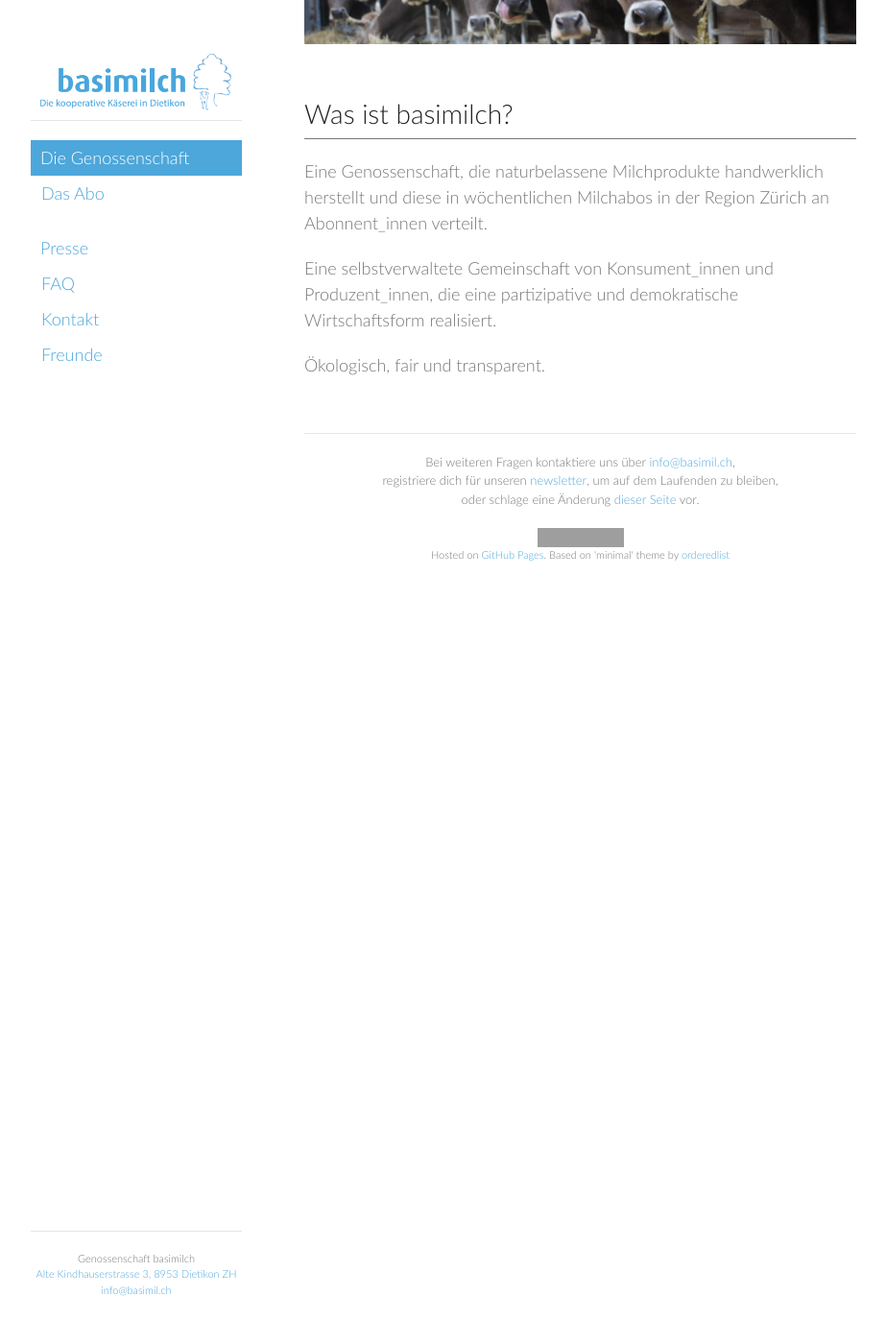
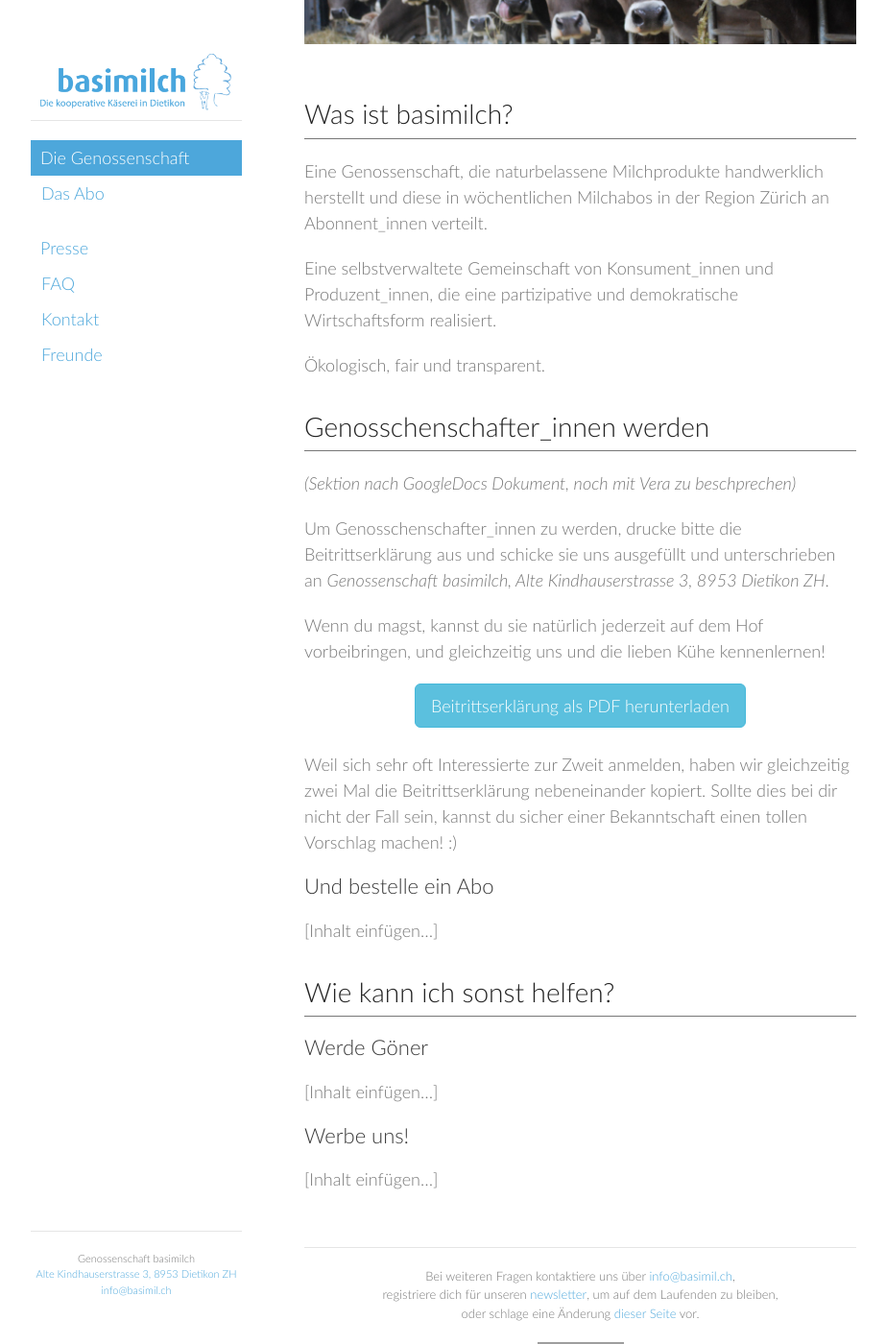
Before and after one commit to vryser/basimilch.github.io, a Jekyll site: the page built from pages/01-die-genossenschaft.md, in a window 1280 px wide and 1400 px high, scrolled down 270 px. Shown: the whole window at 96% size, without its empty margins (178-1101 px from the left). Built offline with Jekyll 4.4.1, drawn with Linux system fonts in a browser that asks for light colours; grey boxes are pictures that could not be loaded.

Commit message:
new: enhance signup explanations

```diff
--- /dev/null
+++ b/_includes/button-signup-form-pdf-download.html
@@ -0,0 +1,3 @@
+<div class="button-container">
+    <a class="btn btn-lg btn-info" href="/documents/basimilch_beitrittserklaerung_2xA5.pdf" download="basimilch_beitrittserklaerung_2xA5.pdf" target="_blank" role="button">Beitrittserklärung als PDF herunterladen</a>
+</div>
--- /dev/null
+++ b/_includes/button-signup.html
@@ -0,0 +1,3 @@
+<div class="button-container">
+    <a class="btn btn-lg btn-info" href="/genossenschaft/#genosschenschafterinnen-werden" role="button">Werde Genossenschafter_innen!</a>
+</div>
--- a/_layouts/default.html
+++ b/_layouts/default.html
@@ -49,14 +49,6 @@
             padding: 5px;
             padding-left: 10px;
             display: block;
-          }
-          .section-menu-item a:hover {
-            text-decoration: none;
-            background-color: #E9F8FF;
-          }
-          .section-menu-item a.active {
-            background-color: #4DA7DB;
-            color: white;
           }
         </style>
         <a class="home-link" href="/"><img src="/images/logo_horizontal_380x130.png" alt="basimilch"></a>
--- a/css/basimilch.css
+++ b/css/basimilch.css
@@ -73,9 +73,10 @@ a {
 }
 a:hover {
   text-decoration: none;
-  background-color: #E9F8FF;
+  background-color: #F3FAFE;
 }
-a:active {
+a:active,
+a.active {
   background-color: #4DA7DB;
   color: white;
 }
--- a/pages/01-die-genossenschaft.md
+++ b/pages/01-die-genossenschaft.md
@@ -16,3 +16,36 @@ Produzent_innen, die eine partizipative und demokratische
 Wirtschaftsform realisiert.
 
 Ökologisch, fair und transparent.
+
+# Genosschenschafter_innen werden
+
+_(Sektion nach GoogleDocs Dokument, noch mit Vera zu beschprechen)_
+
+Um Genosschenschafter_innen zu werden, drucke bitte die
+Beitrittserklärung aus und schicke sie uns ausgefüllt und
+unterschrieben an _{{site.info.name}}, {{site.info.address.street}},
+{{site.info.address.plz}} {{site.info.address.city}}_.
+
+Wenn du magst, kannst du sie natürlich jederzeit auf dem Hof
+vorbeibringen, und gleichzeitig uns und die lieben Kühe kennenlernen!
+
+{% include button-signup-form-pdf-download.html %}
+
+Weil sich sehr oft Interessierte zur Zweit anmelden, haben wir
+gleichzeitig zwei Mal die Beitrittserklärung nebeneinander kopiert.
+Sollte dies bei dir nicht der Fall sein, kannst du sicher einer
+Bekanntschaft einen tollen Vorschlag machen! :)
+
+## Und bestelle ein Abo
+
+[Inhalt einfügen...]
+
+# Wie kann ich sonst helfen?
+
+## Werde Göner
+
+[Inhalt einfügen...]
+
+## Werbe uns!
+
+[Inhalt einfügen...]
```
Also changed, not shown: pages/00-home.md (+2 -1 lines), pages/02-das-abo.md (+2 -0 lines).
